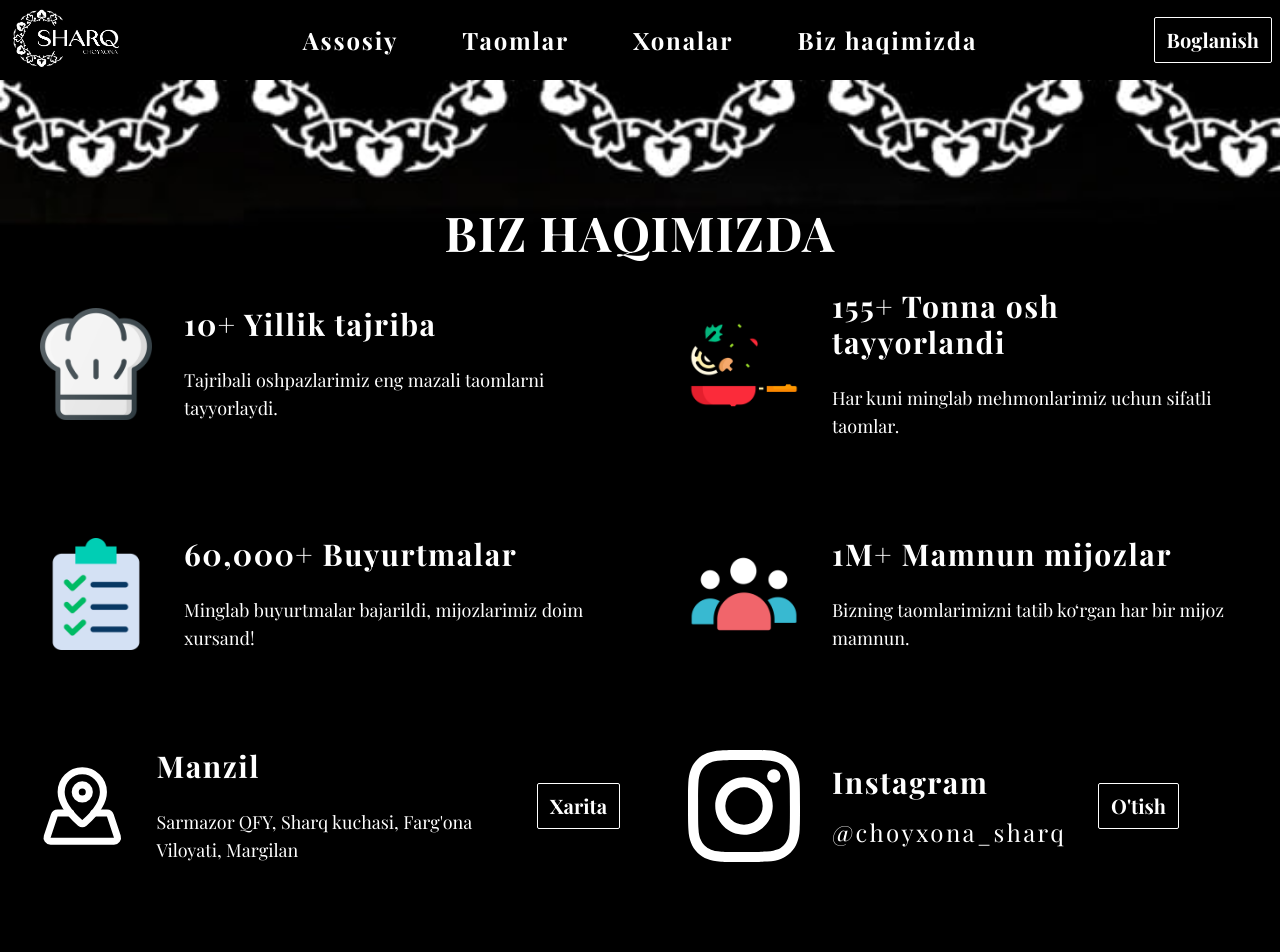
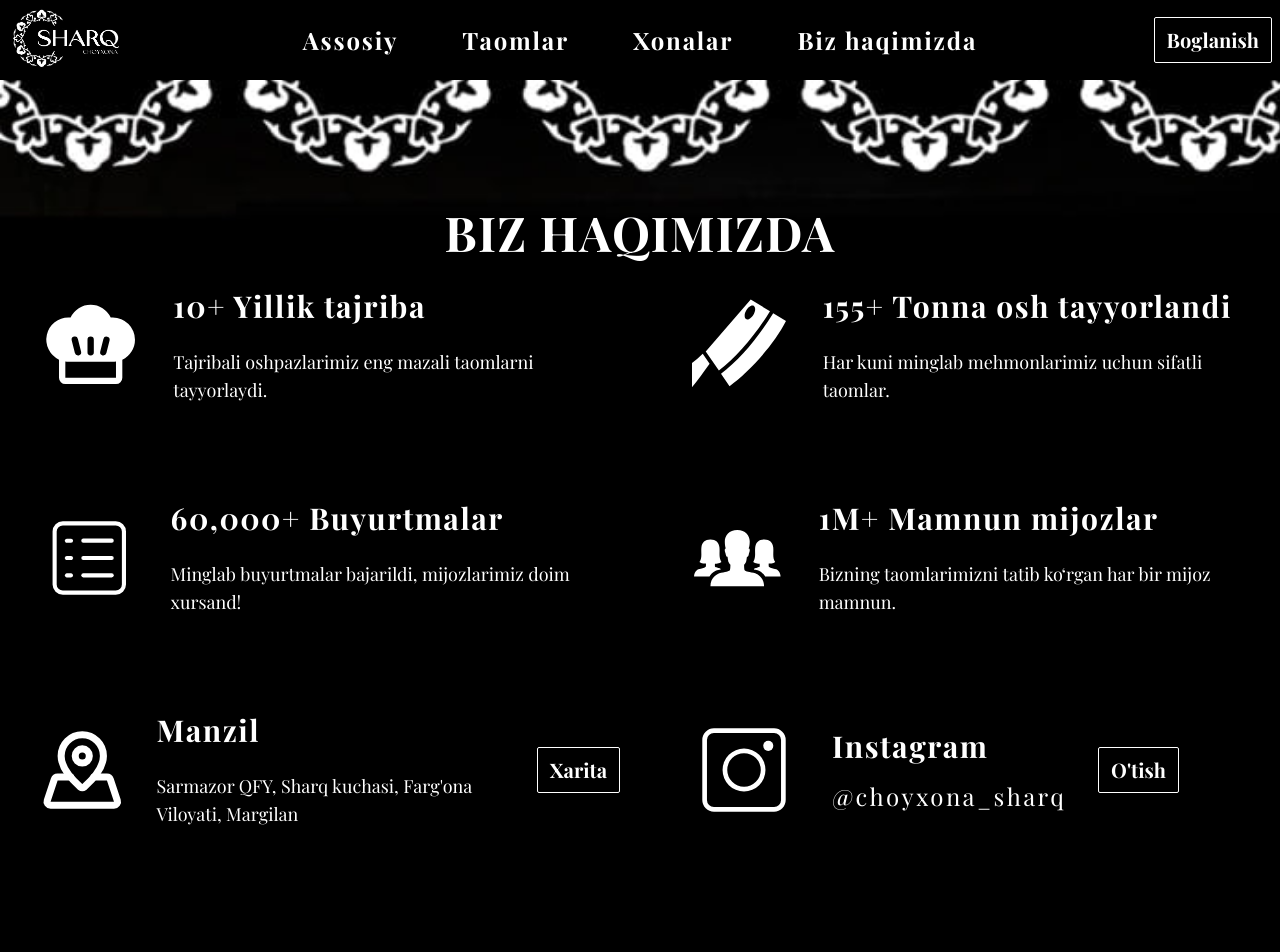
Before and after one commit to khamidullox/sharq-website, a Next.js app: page /about-home in a window 1280 px wide. Shown: the top 952 px of the page. Built offline with nearby package versions, Linux system fonts and the light colour scheme.

Commit message:
fixsed bag

```diff
--- a/src/app/about-home/page.tsx
+++ b/src/app/about-home/page.tsx
@@ -2,7 +2,13 @@ import React from "react";
 import InfoCard from "@/components/InfoCard";
 import Link from "next/link";
 import { LuMapPinned } from "react-icons/lu";
-import { SiInstagram } from "react-icons/si";
+import { CiInstagram } from "react-icons/ci";
+
+import { PiChefHatFill } from "react-icons/pi";
+import { GiMeatCleaver } from "react-icons/gi";
+import { CiViewList } from "react-icons/ci";
+import { IoIosPeople } from "react-icons/io";
+
 function AboutHome() {
   return (
     <section
@@ -18,43 +24,53 @@ function AboutHome() {
         </div>
         <div className="grid lg:grid-cols-2 grid-cols-1 items-center justify-center w-full md:gap-24 gap-8">
           <InfoCard
-            icon="/img/chef.png"
+            // icon="/img/chef.png"
+            iocnImport={<PiChefHatFill className="size-28" />}
             title="10+ Yillik tajriba"
             description="Tajribali oshpazlarimiz eng mazali taomlarni tayyorlaydi."
           />
           <InfoCard
-            icon="/img/plov.png"
+            // icon="/img/plov.png"
+            iocnImport={<GiMeatCleaver className="size-28" />}
             title="155+ Tonna osh tayyorlandi"
             description="Har kuni minglab mehmonlarimiz uchun sifatli taomlar."
           />
           <InfoCard
-            icon="/img/buyurtma.png"
+            // icon="/img/buyurtma.png"
+            iocnImport={<CiViewList className="size-28" />}
             title="60,000+ Buyurtmalar"
             description="Minglab buyurtmalar bajarildi, mijozlarimiz doim xursand!"
           />
           <InfoCard
-            icon="/img/people.png"
+            // icon="/img/people.png"
+            iocnImport={<IoIosPeople className="size-28" />}
             title="1M+ Mamnun mijozlar"
             description="Bizning taomlarimizni tatib ko‘rgan har bir mijoz mamnun."
           />
           <InfoCard
             title="Manzil"
             description="Sarmazor QFY, Sharq kuchasi, Farg'ona Viloyati, Margilan"
-            iocnImport=<LuMapPinned className="size-28" />
+            iocnImport={<LuMapPinned className="size-28" />}
           />
           <div className="flex items-center  md:w-[580px] w-full">
             <div className="flex gap-8 items-center justify-between ">
               {/* <img src="/img/instagram.png" alt="" className="size-28" /> */}
-              <SiInstagram className="size-28" />
+              <CiInstagram className="size-28" />
               <div className=" flex flex-col gap-4 ">
                 <h3 className=" text-3xl font-bold tracking-wider">
                   {" "}
                   Instagram
                 </h3>
-                <p className="text-2xl tracking-widest">@choyxona_sharq</p>
+                <Link
+                  href="https://www.instagram.com/choyxona_sharq/"
+                  target="_blank"
+                  className="text-2xl tracking-widest  link-hover hover:text-blue-100"
+                >
+                  @choyxona_sharq
+                </Link>
               </div>
               <Link
-                className="font-bold text-xl  border border-e-white p-2 px-3 hover:p-8 duration-700 rounded-xs hover:bg-amber-50 hover:text-black hover:border-black "
+                className="font-bold text-xl  border border-e-white p-2 px-3 hover:p-8 duration-700 rounded-xs hover:bg-white hover:text-black hover:border-black "
                 href="https://www.instagram.com/choyxona_sharq/"
                 target="_blank"
               >
--- a/src/app/page.tsx
+++ b/src/app/page.tsx
@@ -1,4 +1,3 @@
-import React from "react";
 import Home from "./home/page";
 
 import Taomlar from "./taomlar-home/page";
@@ -15,5 +14,4 @@ function Main() {
     </>
   );
 }
-RoomHome;
 export default Main;
--- a/src/app/room-home/page.tsx
+++ b/src/app/room-home/page.tsx
@@ -1,4 +1,3 @@
-import Link from "next/link";
 import React from "react";
 
 function RoomHome() {
--- a/src/components/InfoCard.tsx
+++ b/src/components/InfoCard.tsx
@@ -1,4 +1,5 @@
 import Link from "next/link";
+import { ReactNode } from "react";
 
 function InfoCard({
   icon,
@@ -23,6 +24,7 @@ function InfoCard({
             <Link
               href="https://maps.app.goo.gl/8vEDbPZkpuyzsaZo8"
               className="text-lg link-hover hover:text-blue-100"
+              target="_blank"
             >
               {" "}
               {description}
@@ -34,7 +36,7 @@ function InfoCard({
       </div>
       {title == "Manzil" ? (
         <Link
-          className="font-bold text-xl border border-e-white p-2 px-3 hover:p-8 duration-700 rounded-xs hover:bg-amber-50 hover:text-black hover:border-black "
+          className="font-bold text-xl border border-e-white p-2 px-3 hover:p-8 duration-700 rounded-xs hover:bg-white hover:text-black hover:border-black "
           href="https://maps.app.goo.gl/8vEDbPZkpuyzsaZo8"
           target="_blank"
         >
--- a/src/components/Navbar.tsx
+++ b/src/components/Navbar.tsx
@@ -42,7 +42,7 @@ function Navbar() {
           <div>
             <Link
               href="tel:+998954007500"
-              className=" font-bold text-xl hidden md:flex border border-e-white p-2 px-3 duration-700 rounded-xs hover:bg-amber-50 hover:text-black  "
+              className=" font-bold text-xl hidden md:flex border border-e-white p-2 px-3 duration-700 rounded-xs hover:bg-white hover:text-black  "
             >
               Boglanish
             </Link>
@@ -79,7 +79,7 @@ function Navbar() {
                   <li key={id}>
                     <Link
                       href={item.href}
-                      className=" group-hover:text-black transition-colors   text-xl hover:bg-amber-50 hover:text-black  "
+                      className=" group-hover:text-black transition-colors   text-xl hover:bg-white hover:text-black  "
                     >
                       {item.name}
                     </Link>
@@ -90,7 +90,7 @@ function Navbar() {
                 <Link
                   href="tel:+998954007500"
                   // className="group-hover:text-black transition-colors  text-xl mt-2 btn  hover:bg-amber-50 hover:text-black"
-                  className="border border-e-white p-2 px-3 duration-700  text-xl mt-2  rounded-xs hover:bg-amber-50 hover:text-black"
+                  className="border border-e-white p-2 px-3 duration-700  text-xl mt-2  rounded-xs hover:bg-white hover:text-black"
                 >
                   Boglanish
                 </Link>
```
